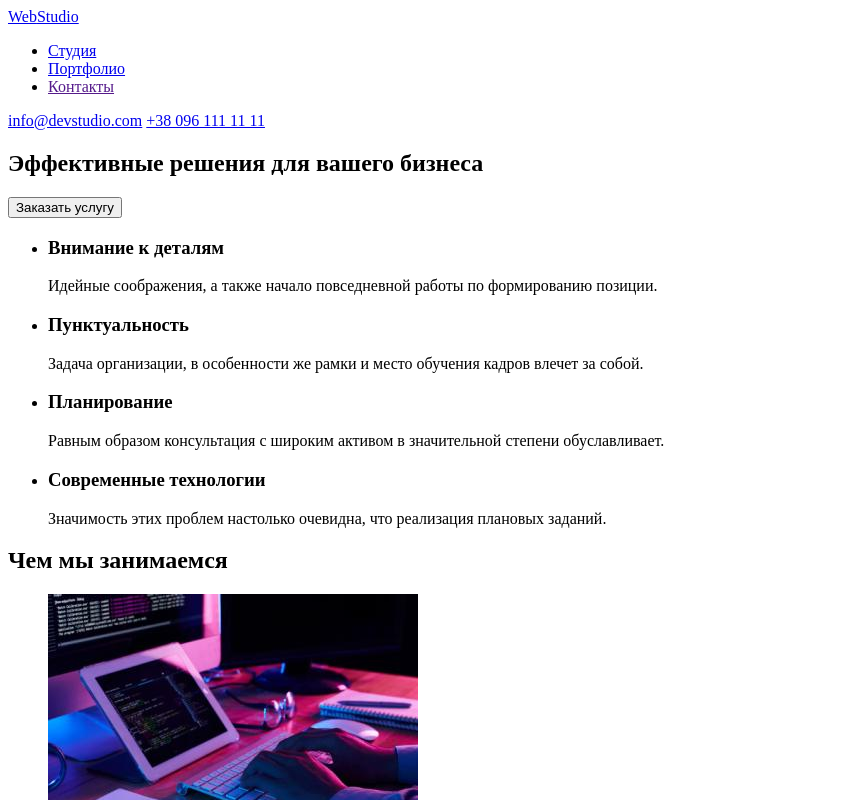
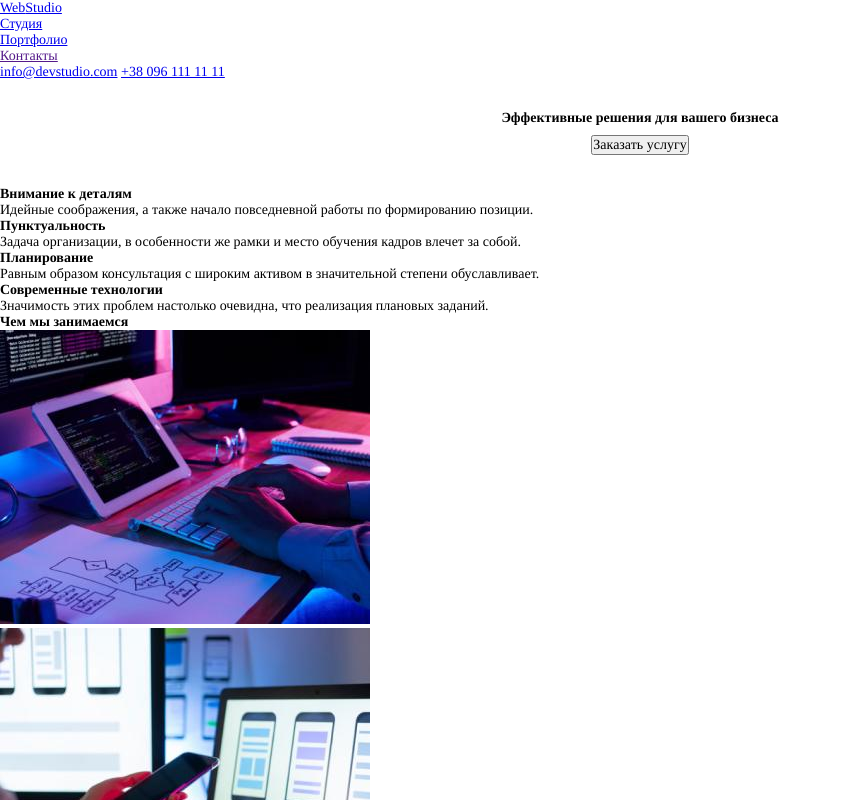
Before and after one commit to Svit-l/goit-markup-hw-02, a plain HTML site: page index.html in a window 1280 px wide. Shown: the top 800 px of the page, without its empty margins (0-841 px from the left). Drawn offline with Linux system fonts and the light colour scheme.

Commit message:
Подключение файла стилей

```diff
--- a/css/styles.css
+++ b/css/styles.css
@@ -0,0 +1,14 @@
+* {
+  padding: 0px;
+  margin: 0px;
+  font-family: Times;
+  font-size: 14px;
+  box-sizing: border-box;
+}
+
+.first {
+  text-align: center;
+  margin-bottom: 30px;
+  margin-top: 30px;
+  font-size: 26px;
+}
--- a/index.html
+++ b/index.html
@@ -3,8 +3,11 @@
 
 <head>
     <meta charset="UTF-8">
+    <meta name="author" content="Svitlana Lozovenko">
+    <meta name="description" content="GoIT-training. Homework 2. Page 1 of 2">
     <meta http-equiv="X-UA-Compatible" content="IE=edge">
     <meta name="viewport" content="width=device-width, initial-scale=1.0">
+    <link rel="stylesheet" href="/css/styles.css">
     <title>Web-Studio</title>
 </head>
 
@@ -31,7 +34,7 @@
     </header>
     <main>
         <!--Effective solutions-->
-        <section>
+        <section class="first">
             <h1>Эффективные решения для вашего бизнеса</h1>
             <button type="button">Заказать услугу</button>
         </section>
```
Also changed, not shown: portfolio.html (+3 -0 lines).
